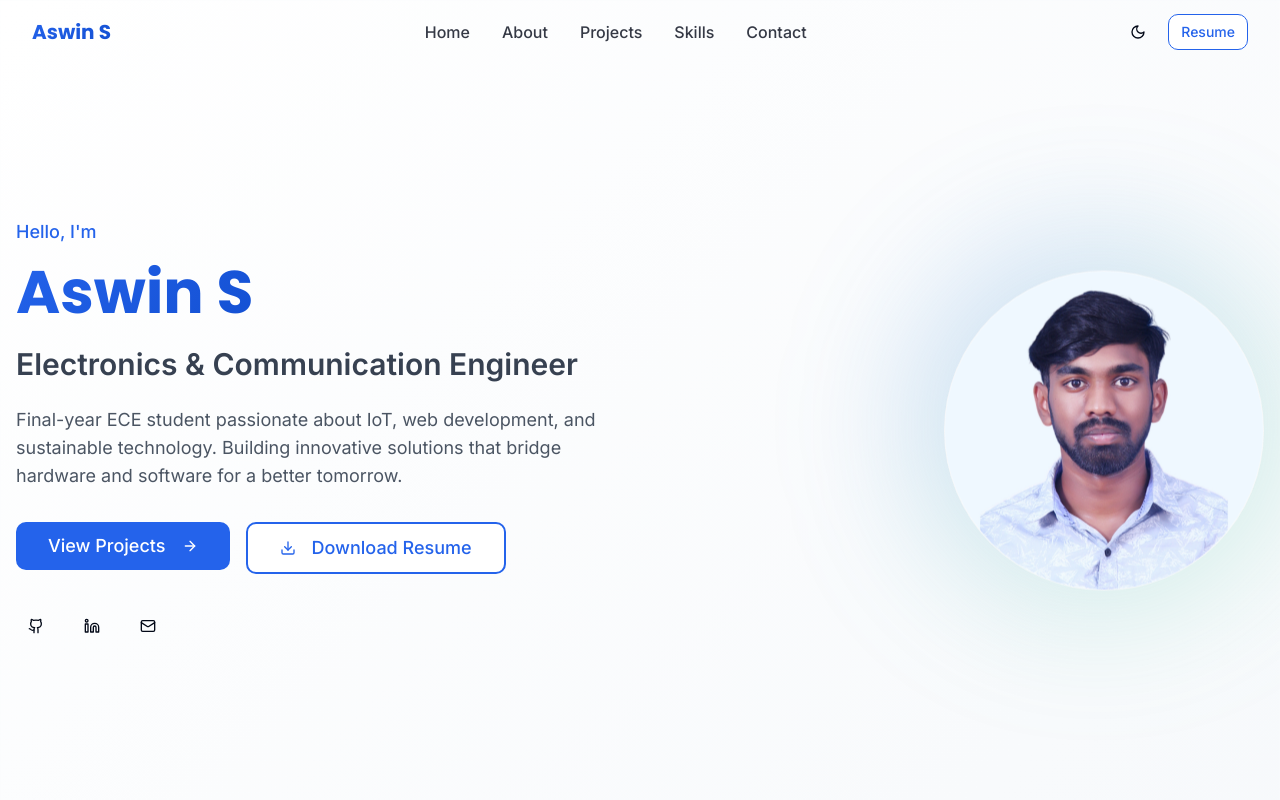
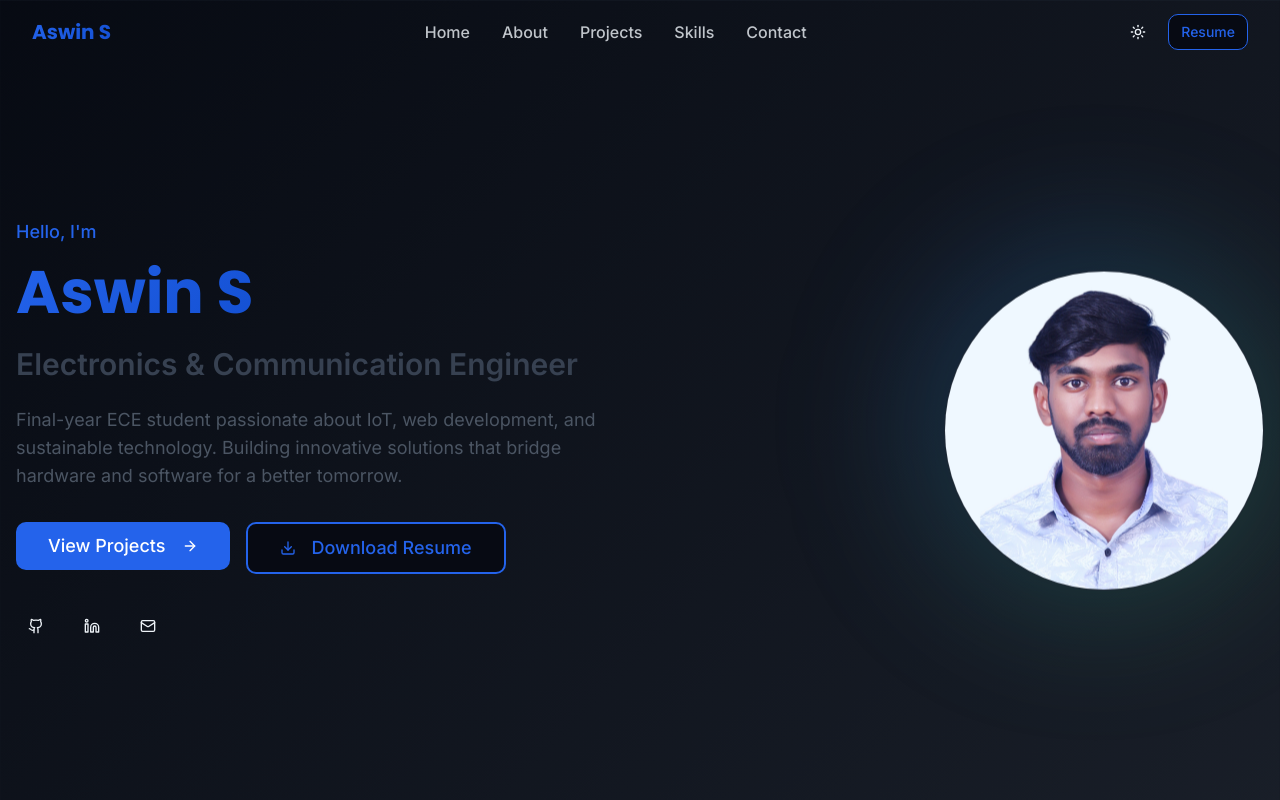
Before and after one commit to Aswin-2266/Portfolio, a React (Vite) app: page / in a window 1280 px wide. Shown: the top 800 px of the page. Built offline with nearby package versions, Linux system fonts and the light colour scheme.

Commit message:
Made dark mode as default

```diff
--- a/src/contexts/ThemeContext.tsx
+++ b/src/contexts/ThemeContext.tsx
@@ -1,4 +1,3 @@
-
 import React, { createContext, useContext, useEffect, useState } from 'react';
 
 type Theme = 'light' | 'dark';
@@ -10,15 +9,16 @@ interface ThemeContextType {
 
 const ThemeContext = createContext<ThemeContextType | undefined>(undefined);
 
+const getInitialTheme = (): Theme => {
+  if (typeof window !== 'undefined') {
+    const savedTheme = localStorage.getItem('theme') as Theme;
+    return savedTheme || 'dark';
+  }
+  return 'dark';
+};
+
 export const ThemeProvider: React.FC<{ children: React.ReactNode }> = ({ children }) => {
-  const [theme, setTheme] = useState<Theme>('light');
-
-  useEffect(() => {
-    const savedTheme = localStorage.getItem('theme') as Theme;
-    if (savedTheme) {
-      setTheme(savedTheme);
-    }
-  }, []);
+  const [theme, setTheme] = useState<Theme>(getInitialTheme);
 
   useEffect(() => {
     localStorage.setItem('theme', theme);
```
Also changed, not shown: src/index.css (line endings or trailing spaces).
